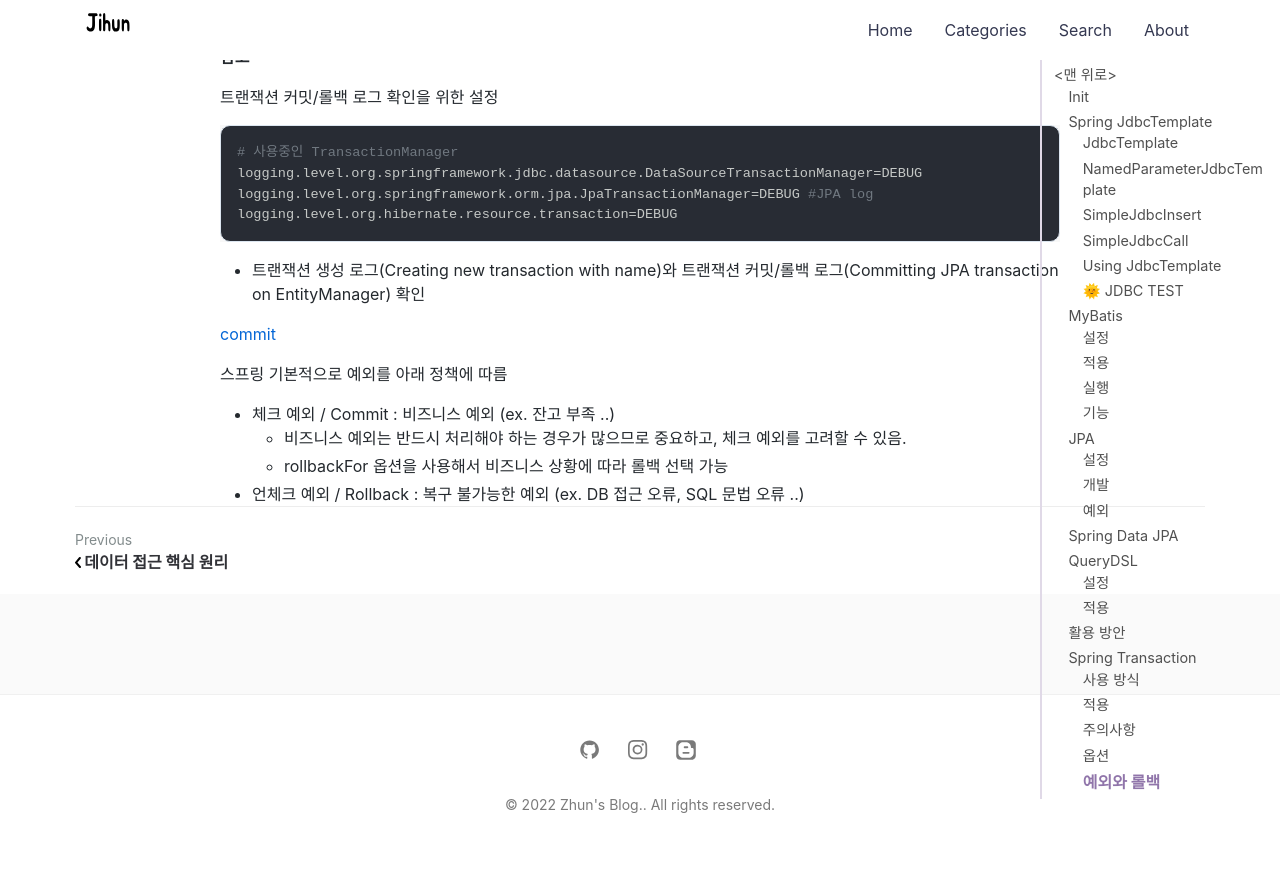
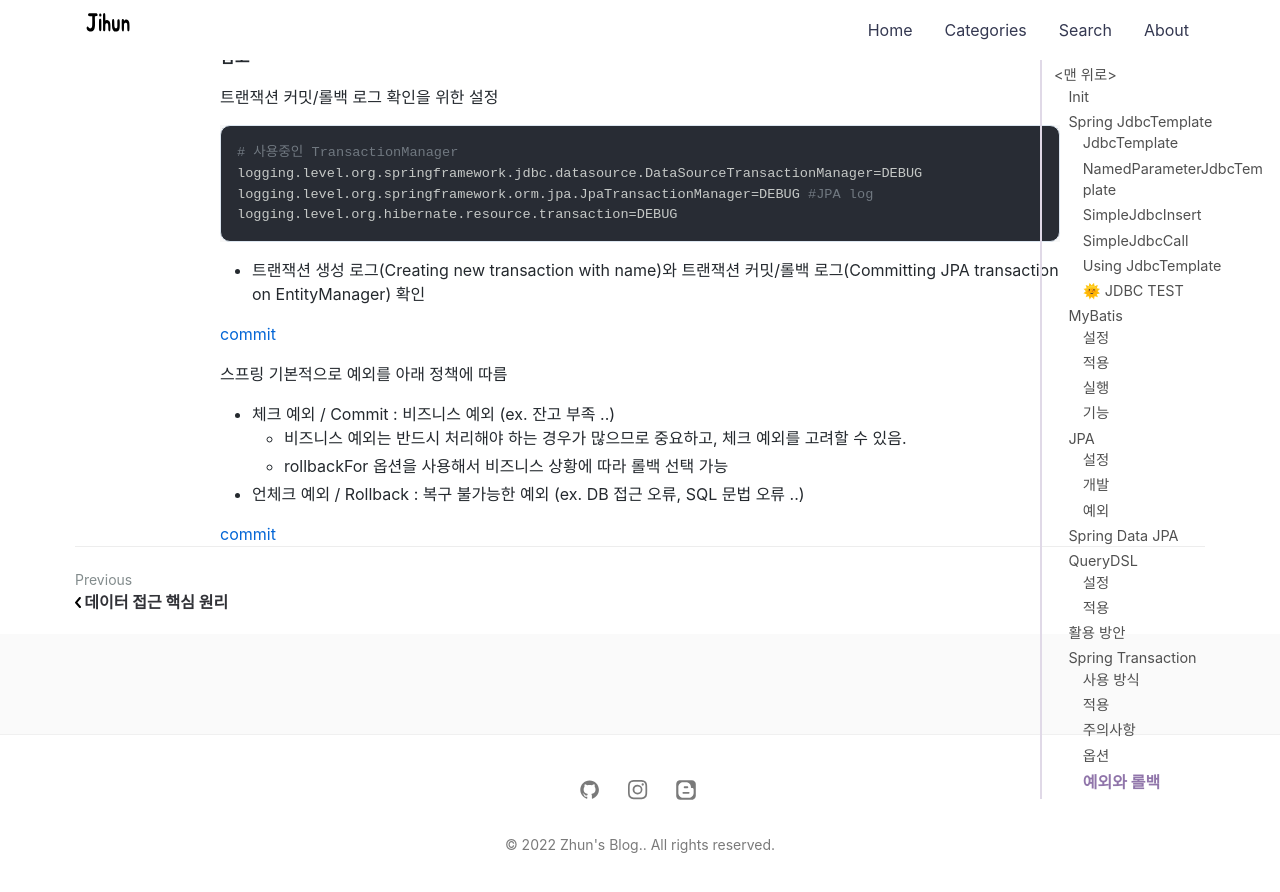
Before and after one commit to jihunparkme/jihunparkme.github.io, a Jekyll site: the page built from _posts/2022-08-08-Spring-DB-Part2.md, in a window 1280 px wide and 900 px high, scrolled down 24827 px. Shown: the top 892 px of the window. Built offline with Jekyll 4.4.1, drawn with Linux system fonts in a browser that asks for light colours; nearby versions of some CDN libraries; comment, search, counter and statistics services are not loaded; before the commit the page ends 25687 px from its top, so only the background shows below that.

Commit message:
add: commit url

```diff
--- a/_posts/2022-08-08-Spring-DB-Part2.md
+++ b/_posts/2022-08-08-Spring-DB-Part2.md
@@ -1029,3 +1029,5 @@ logging.level.org.hibernate.resource.transaction=DEBUG
   - 비즈니스 예외는 반드시 처리해야 하는 경우가 많으므로 중요하고, 체크 예외를 고려할 수 있음.
   - rollbackFor 옵션을 사용해서 비즈니스 상황에 따라 롤백 선택 가능
 - 언체크 예외 / Rollback : 복구 불가능한 예외 (ex. DB 접근 오류, SQL 문법 오류 ..)
+
+[commit](https://github.com/jihunparkme/Inflearn-Spring-DB/commit/3270d88b3dd48afd5cf491e64f2262138f9428fa)
```
